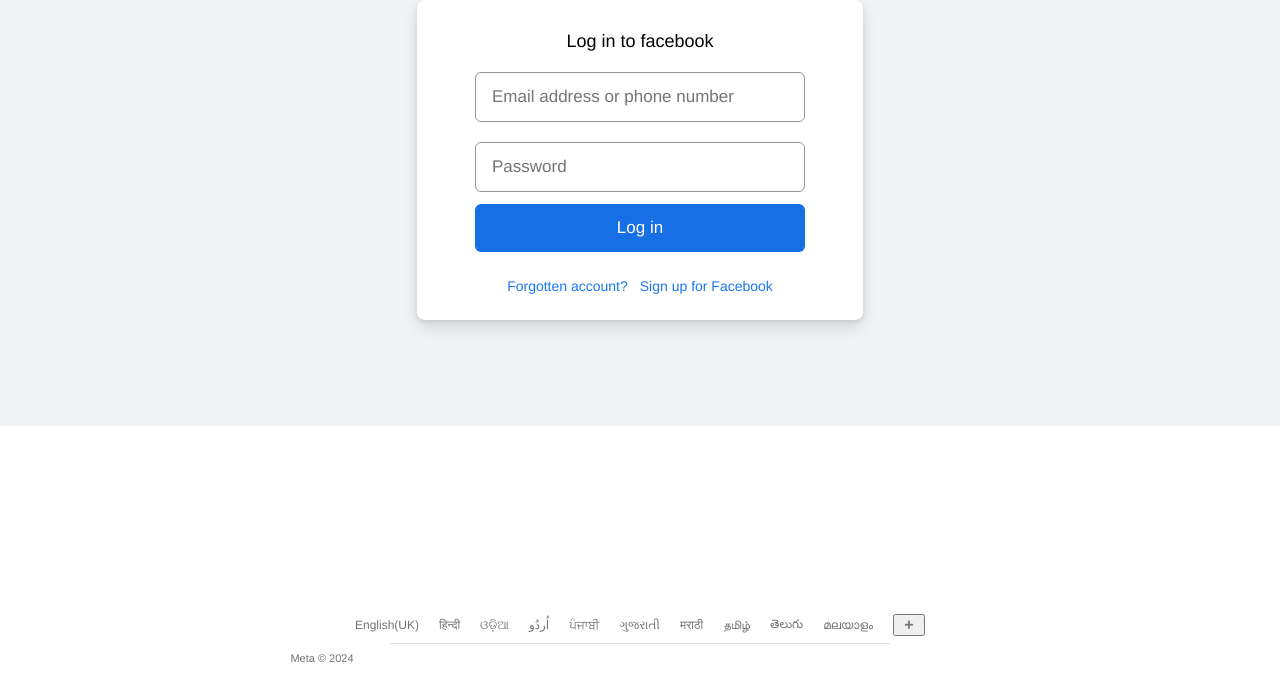
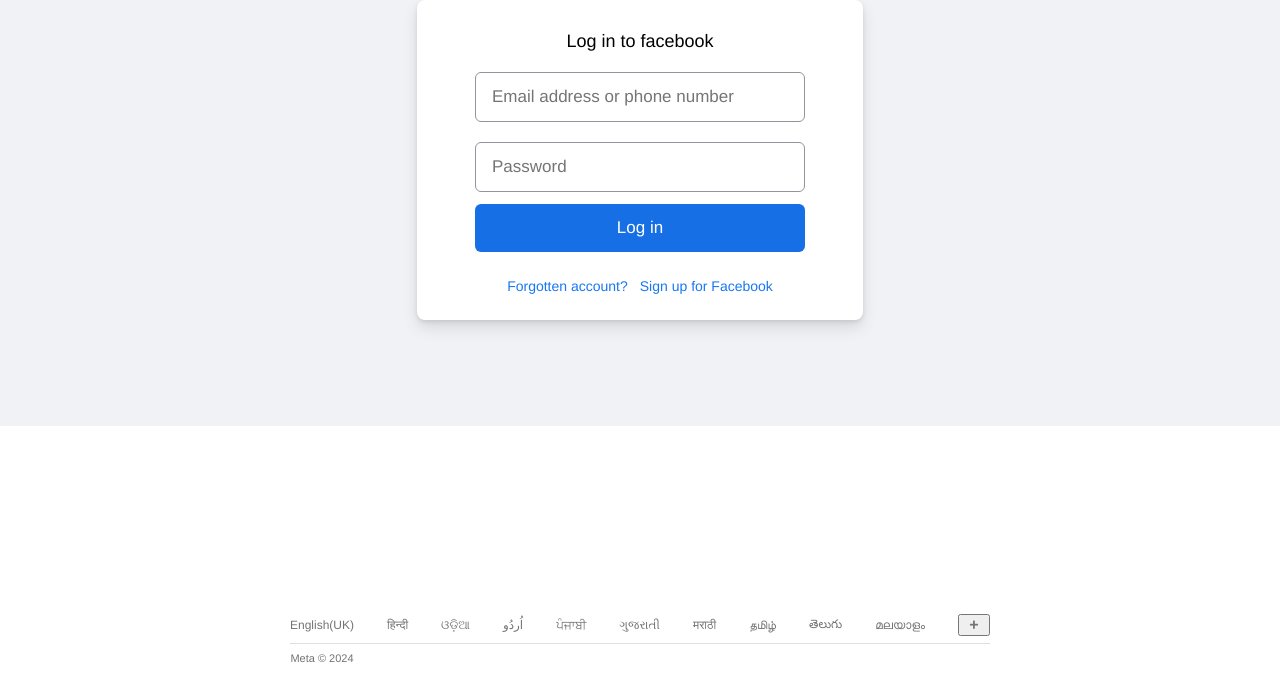
Before and after one commit to anidevl/Facebook_login_page_clone, a plain HTML site: page index.html in a window 1280 px wide. Shown: the part 102-800 px from the top of the page. Drawn offline with Linux system fonts and the light colour scheme.

Commit message:
Update index.css

```diff
--- a/index.css
+++ b/index.css
@@ -13,9 +13,8 @@ main{
     flex-wrap:wrap;
     background-color:#F0F2F5;
     height:44rem;
-/*     min-width:500px; */
+    min-width:700px;
     overflow:auto;
-    width:100%;
 }
 main .fb_logo{
     position:relative;
@@ -103,7 +102,7 @@ footer{
     flex-direction:column;
     justify-content:center;
     align-items:center;
-    min-width:500px;
+    min-width:700px;
 }
 .languages{
     display:flex;
@@ -111,7 +110,7 @@ footer{
     justify-content:space-between;
     align-items:center;
     margin-top:188px;
-    min-width:500px;
+    min-width:700px;
 }
 .languages a{
     margin-right:20px;
@@ -133,7 +132,7 @@ footer{
     font-size: 1px;
     height: 8px;
     margin-bottom: 8px;
-    width:500px;
+    width:700px;
 }
 .copyright{
     position:relative;
```
